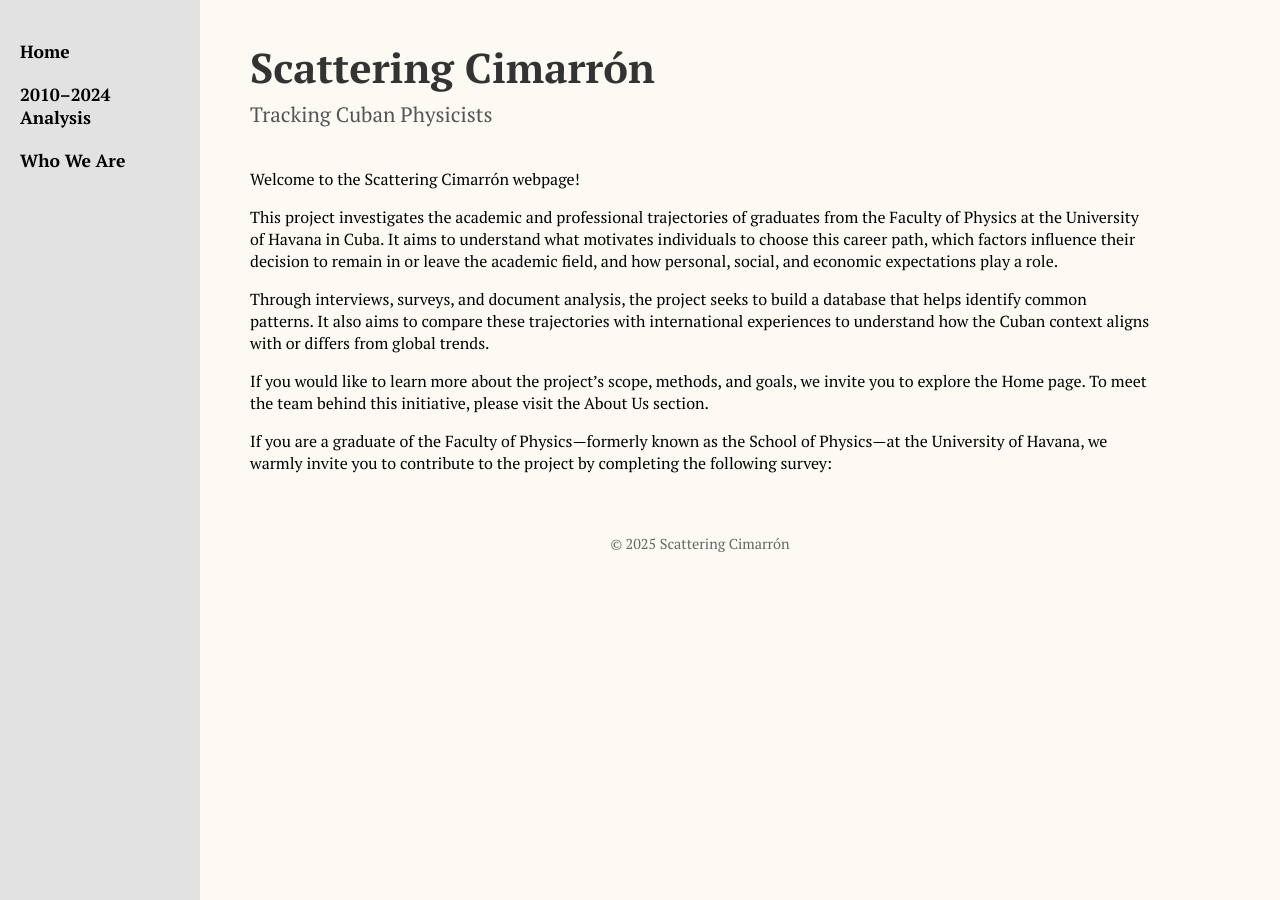
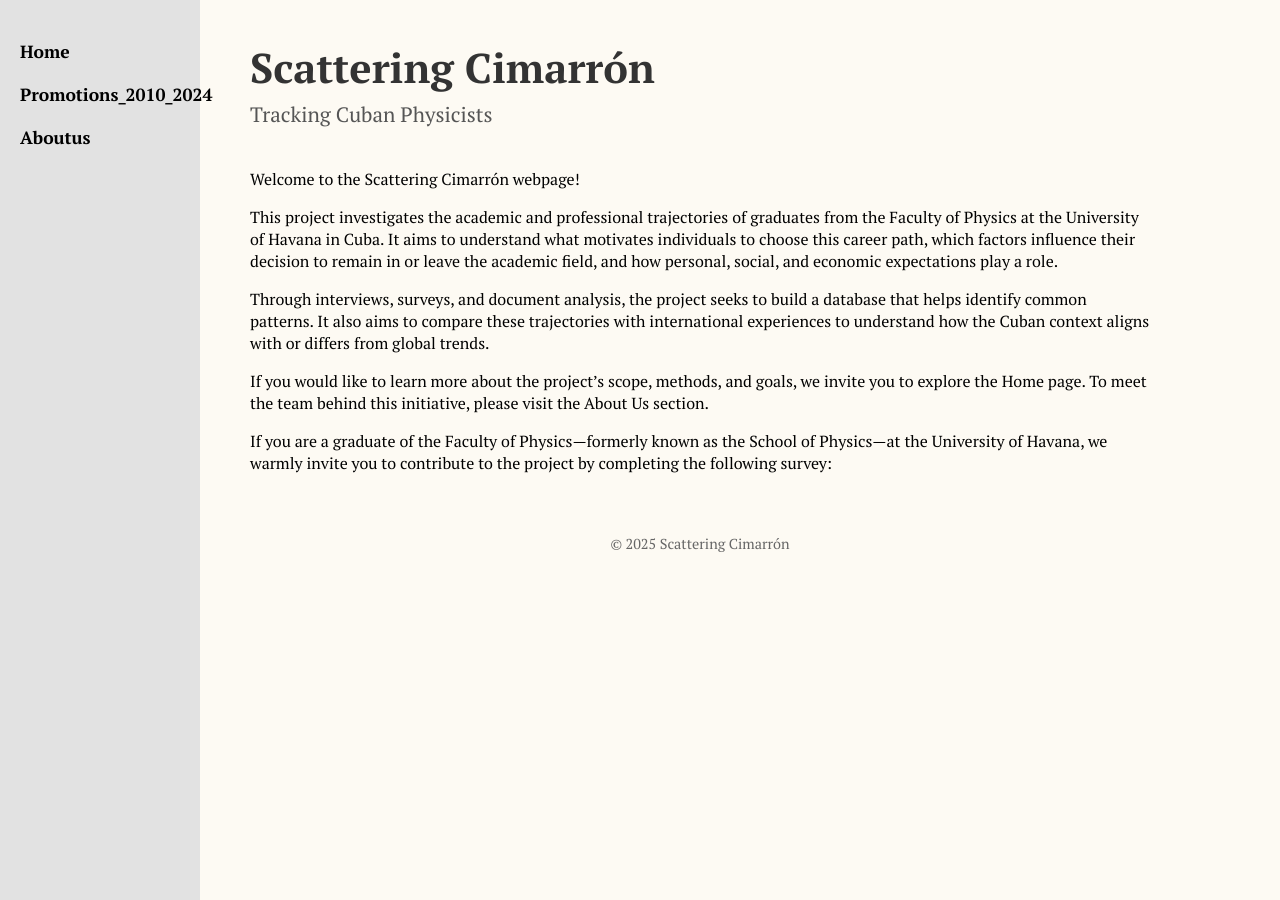
Before and after one commit to Gretica/Tracking_Cuban_Physicists, a Jekyll site: the page built from index.md, in a window 1280 px wide. Built offline with Jekyll 4.4.1, drawn with Linux system fonts in a browser that asks for light colours.

Commit message:
Update default.html

```diff
--- a/_layouts/default.html
+++ b/_layouts/default.html
@@ -78,8 +78,8 @@
 <body>
   <nav>
     <a href="{{ '/' | relative_url }}">Home</a>
-    <a href="{{ '/analysis' | relative_url }}">2010–2024 Analysis</a>
-    <a href="{{ '/who-we-are' | relative_url }}">Who We Are</a>
+    <a href="{{ '/analysis' | relative_url }}">Promotions_2010_2024</a>
+    <a href="{{ '/who-we-are' | relative_url }}">Aboutus</a>
   </nav>
 
   <main>
```
